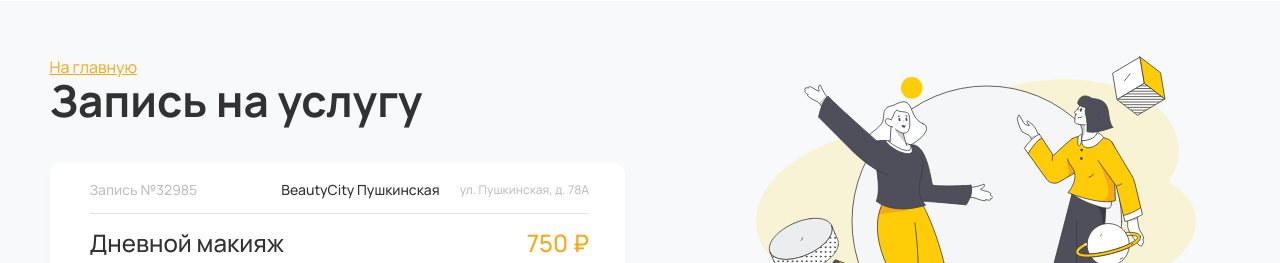
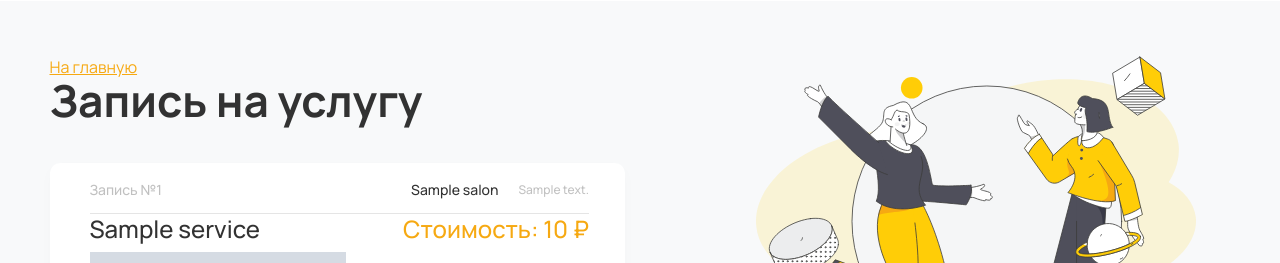
Before and after one commit to SergIvo/beautycity-site, a Django app: template templates/service_finally.html in a window 1280 px wide. Shown: the part 79-342 px from the top of the page. Run offline with Django 3.2, Linux system fonts and the light colour scheme; the template is opened without the code that fills it: most values are stand-ins (such as "Sample title", 1, 10 or a date in 2020); grey boxes marked "Sample" are stand-in pictures.

Commit message:
add service_finally

```diff
--- a/templates/service_finally.html
+++ b/templates/service_finally.html
@@ -15,29 +15,27 @@
 						<form action="#" class="serviceFinally__form">
 							<div class="serviceFinally__form_block">
 								<div class="serviceFinally__form_header fic">
-									<span class="serviceFinally__form_header__number">Запись №32985</span>
+									<span class="serviceFinally__form_header__number">Запись №{{ order_number }}</span>
 									<div class="serviceFinally__form_header__item fic">
-										<div class="serviceFinally__form_header__service">BeautyCity Пушкинская</div>
-										<div class="serviceFinally__form_header__address">ул. Пушкинская, д. 78А</div>
+										<div class="serviceFinally__form_header__service">{{ salon.name }}</div>
+										<div class="serviceFinally__form_header__address">{{ salon.address }}</div>
 									</div>
 								</div>
-								<div class="serviceFinally__form_content">
 								<div class="serviceFinally__form_content__block fic">
-										<div class="serviceFinally__form_content__title">Дневной макияж</div>
-										<div class="serviceFinally__form_content__price">750 ₽</div>
+                                    <div class="serviceFinally__form_content__title">{{ service.name }}</div>
+                                    <div class="serviceFinally__form_content__price">Стоимость: {{ service.price }} ₽</div>
                                 </div>
                                 <div class="serviceFinally__form_content__block fic">
                                     <div class="serviceFinally__form_content__items fic">
-										  	<img src="{% static 'img/masters/avatar/vizajist1.svg' %}" alt="avatar" class="accordion__block_img">
-										  	<div class="accordion__block_master">Елена Грибнова</div>
+                                        <img src="{{ master.avatar_url }}" alt="avatar" class="accordion__block_img">
+                                        <div class="accordion__block_master">{{ master.master_firstname }} {{ master.master_lastname }}</div>
                                     </div>
                                     <div class="serviceFinally__form_content__item fic">
-											<div class="serviceFinally__form_content__time">16:30</div>
-											<div class="serviceFinally__form_content__date">18 ноября</div>
+                                        <div class="serviceFinally__form_content__time">Время: {{ time }}</div>
+                                        <div class="serviceFinally__form_content__date">Дата: {{ day }}.{{ month }}.{{ year }}</div>
                                     </div>
                                 </div>
 
-								</div>
 							</div>
 							<div class="serviceFinally__form_itesm">
 								<div class="contacts__form_block fic">
```
Also changed, not shown: shop/views.py (+31 -1 lines). Lines whose indentation alone changed are shown as unchanged.
